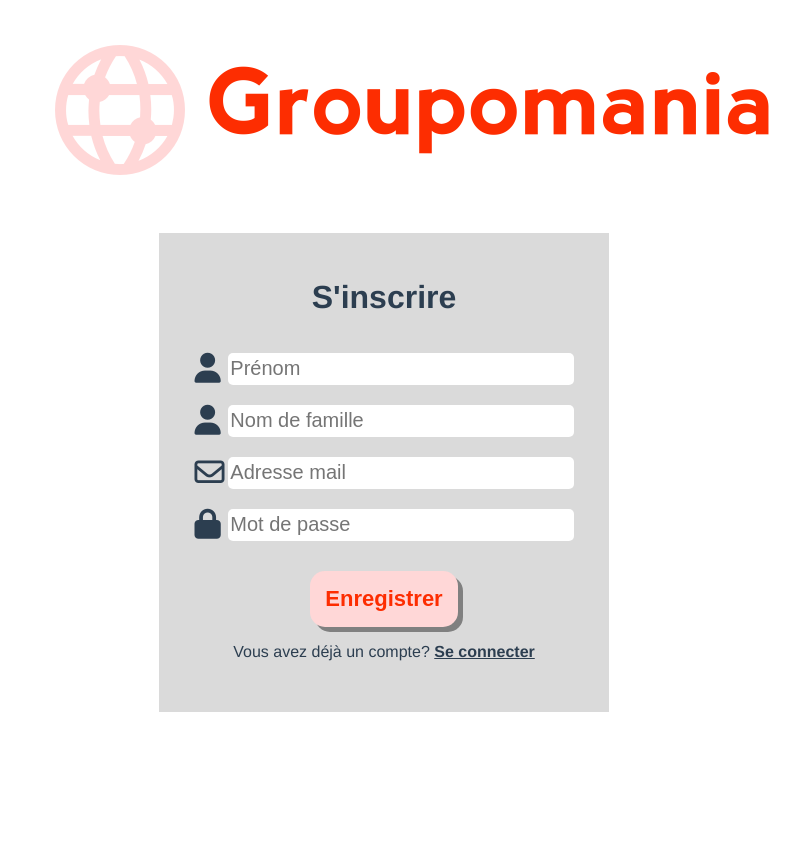
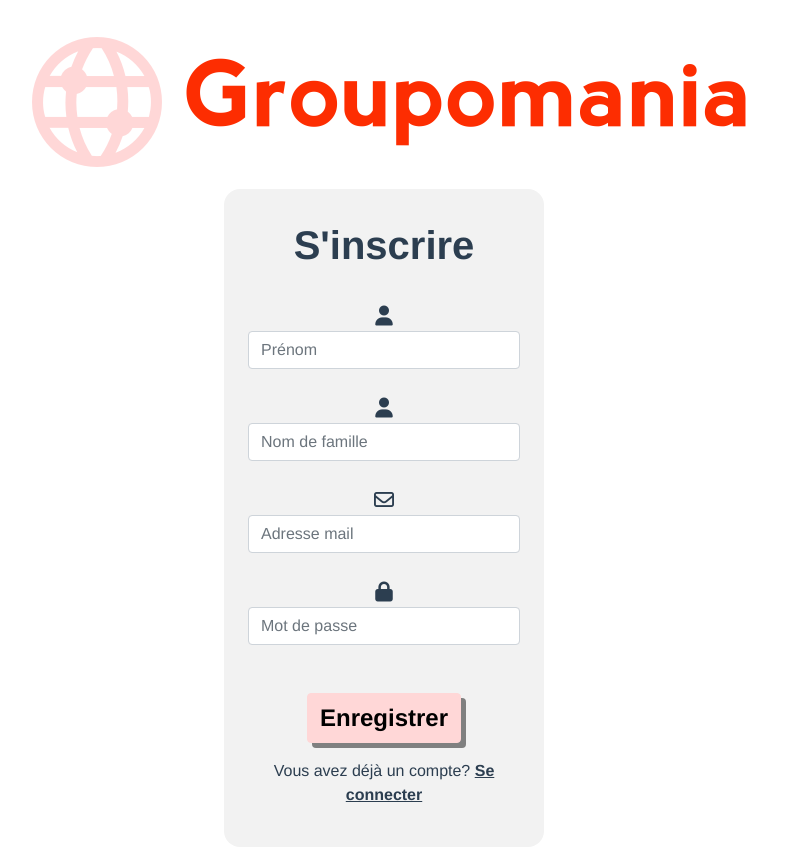
Before and after one commit to MMary13/MarieMichee_7_16082021_frontend, a Vue app: page /register in a window 1280 px wide. Shown: the whole page, without its empty margins (256-1056 px from the left). Before the commit the page ends 800 px from the top, so only its background shows below. Built offline with nearby package versions, Linux system fonts and the light colour scheme.

Commit message:
Integration BootstrapVue

```diff
--- a/package.json
+++ b/package.json
@@ -9,6 +9,8 @@
   },
   "dependencies": {
     "axios": "^0.21.1",
+    "bootstrap": "^5.0.2",
+    "bootstrap-vue": "^2.21.2",
     "core-js": "^3.6.5",
     "vue": "^2.6.11",
     "vue-router": "^3.2.0",
--- a/src/App.vue
+++ b/src/App.vue
@@ -9,6 +9,7 @@
 </template>
 
 <style lang="scss">
+
 #app {
   font-family: Avenir, Helvetica, Arial, sans-serif;
   -webkit-font-smoothing: antialiased;
--- /dev/null
+++ b/src/app.scss
@@ -0,0 +1,9 @@
+
+// Your variable overrides
+$primary:#FFD7D7;
+$secondary: #FD2D01;
+$dark:#F2F2F2;
+$border-radius-lg: 1rem;
+
+// Bootstrap and its default variables
+@import '../node_modules/bootstrap/scss/bootstrap';
--- a/src/components/HelloWorld.vue
+++ b/src/components/HelloWorld.vue
@@ -1,9 +1,9 @@
 <template>
-    <div id="home">
-    <img alt="Groupomania logo" src="../assets/logo_groupomania-red-left.png">
-      <div class="nav">
-        <router-link to="/register">S'inscrire</router-link>
-        <router-link to="/login">Se connecter</router-link>
+    <div id="helloWorld">
+    <img alt="Groupomania logo" src="../assets/logo_groupomania-red-left.png" class="mb-5">
+      <div class="nav mt-5 d-flex justify-content-center">
+        <router-link to="/register" class="nav-link text-reset text-decoration-none fs-1 fw-bold p-3 px-5 rounded-3 me-5 shadow">S'inscrire</router-link>
+        <router-link to="/login" class="nav-link text-reset text-decoration-none fs-1 fw-bold p-3 rounded-3 ms-5 shadow">Se connecter</router-link>
       </div>
       <router-view/>
   </div>
@@ -17,30 +17,38 @@
 
 <!-- Add "scoped" attribute to limit CSS to this component only -->
 <style scoped lang="scss">
- #home {
-    margin-top: 60px;
+@import '../app.scss';
+
+#helloWorld .nav-link {
+  background-color: $primary;
+  &:hover {
+    background-color: $secondary;
   }
+}
+//  #helloWorld {
+//     margin-top: 60px;
+//   }
 
-  .nav {
-    width: 50%;
-    margin:auto;
-    margin-top:150px;
-    display: flex;
-    justify-content: space-between;
-    a {
-      background-color: #FFD7D7;
-      text-decoration: none;
-      font-size: 36px;
-      color: #2c3e50;
-      font-weight: bold;
-      padding: 15px;
-      border-radius: 15px;
-      width: 250px;
-      box-shadow: 3px 3px #F2F2F2;
-      &:hover {
-        background-color: #FD2D01;
-        color:#FFD7D7;
-      }
-    }
-  }
+//   .nav {
+//     width: 50%;
+//     margin:auto;
+//     margin-top:150px;
+//     display: flex;
+//     justify-content: space-between;
+//     a {
+//       background-color: #FFD7D7;
+//       text-decoration: none;
+//       font-size: 36px;
+//       color: #2c3e50;
+//       font-weight: bold;
+//       padding: 15px;
+//       border-radius: 15px;
+//       width: 250px;
+//       box-shadow: 3px 3px #F2F2F2;
+//       &:hover {
+//         background-color: #FD2D01;
+//         color:#FFD7D7;
+//       }
+//     }
+//   }
 </style>
--- a/src/components/Login.vue
+++ b/src/components/Login.vue
@@ -1,27 +1,29 @@
 <template>
-  <div>
+  <div id="login">
     <img alt="Groupomania logo" src="../assets/logo_groupomania-red-left.png">
-    <div class="login">
-        <h1>Se connecter</h1>
-        <form @submit.prevent="login">
-        <div class="form-item">
+    <div class="bg-dark mx-5 p-4 w-25 mx-auto rounded-3">
+        <h1 class="my-2 fs-1 fw-bold">Se connecter</h1>
+        <b-form @submit.prevent="login" class="d-flex flex-column justify-content-center justify-items-center">
+        <b-form-group class=" w-100 mt-4">
             <label for="mail"><i class="far fa-envelope"></i></label>
-            <input v-model="user.mail" type="email" name="email" id="mail" placeholder="Adresse mail">
+            <b-form-input v-model="user.mail" type="email" name="email" id="mail" placeholder="Adresse mail"></b-form-input>
+        </b-form-group>
+        <div v-if="errors" class="error">
+          <b-form-invalid-feedback :state="emailValidation" v-if="!$v.user.mail.required">Le champ est requis.</b-form-invalid-feedback>
+          <b-form-invalid-feedback :state="emailValidation" v-if="!$v.user.mail.email">Votre mail n'est pas valide.</b-form-invalid-feedback>
         </div>
+
+        <b-form-group class="w-100 mt-4">
+            <label for="pwsd"><i class="fas fa-lock"></i></label>
+            <b-form-input v-model="user.password" type="password" name="password" id="pwsd" placeholder="Mot de passe"></b-form-input>
+        </b-form-group>
         <div v-if="errors" class="error">
-              <p v-if="!$v.user.mail.required">Le champ est requis.</p>
-              <p v-if="!$v.user.mail.email">Votre mail n'est pas valide.</p>
+              <b-form-invalid-feedback :state="passwordValidation" v-if="!$v.user.password.required">Le champ est requis.</b-form-invalid-feedback>
+              <b-form-invalid-feedback :state="passwordValidation" v-if="!$v.user.password.strongPassword">Votre mot de passe doit contenir 1 lettre Majuscule, 1 lettre minuscule, 1 chiffre, un caractère spécial et doit faire au minimum 8 caractères.</b-form-invalid-feedback>
         </div>
-        <div class="form-item">
-            <label for="pwsd"><i class="fas fa-lock"></i></label>
-            <input v-model="user.password" type="password" name="password" id="pwsd" placeholder="Mot de passe">
-        </div>
-        <div v-if="errors" class="error">
-              <p v-if="!$v.user.password.required">Le champ est requis.</p>
-              <p v-if="!$v.user.password.strongPassword">Votre mot de passe doit contenir 1 lettre Majuscule, 1 lettre minuscule, 1 chiffre, un caractère spécial et doit faire au minimum 8 caractères.</p>
-        </div>
-        <button type="submit" class="btn btn-primary">Connexion</button>
-        </form>
+
+        <b-button type="submit" variant="primary" class="btn btn-primary mt-5 align-self-center fs-4 fw-bold">Connexion</b-button>
+      </b-form>
     </div>
   </div>
 
@@ -40,6 +42,14 @@
         password:null
       },
       errors: false
+    }
+  },
+  computed: {
+    emailValidation() {
+      return !this.$v.user.mail.$invalid;
+    },
+    passwordValidation() {
+      return !this.$v.user.password.$invalid;
     }
   },
   validations: {
@@ -95,42 +105,4 @@
 
 <!-- Add "scoped" attribute to limit CSS to this component only -->
 <style scoped lang="scss">
-.login {
-  background-color: #dadada;
-  padding: 25px 35px 35px 35px;
-  width:30%;
-  margin: auto;
-  margin-top: 40px;
-}
-
-form {
-  display: flex;
-  flex-direction: column;
-}
-
-.form-item {
-  display: flex;
-  justify-content: space-between;
-  margin: 20px 0 5px 0;
-  i {
-    font-size:30px;
-  }
-  input {
-        width: 90%;
-        height: 30px;
-        border:none;
-        border-radius: 5px;
-        font-size: 20px;
-    }
-}
-
-button {
-  margin-top:25px;
-}
-.error {
-  text-align: left;
-  color: red;
-  font-size: 12px;
-}
-
 </style>
--- a/src/components/Register.vue
+++ b/src/components/Register.vue
@@ -1,42 +1,42 @@
 <template>
-  <div>
+  <div id="register">
     <img alt="Groupomania logo" src="../assets/logo_groupomania-red-left.png">
-    <div class="register">
-        <h1>S'inscrire</h1>
-        <form @submit.prevent="signup">
-        <div class="form-item">
+    <div class="bg-dark mx-5 my-2 p-4 w-25 mx-auto rounded-3">
+        <h1 class="my-2 fs-1 fw-bold">S'inscrire</h1>
+        <b-form @submit.prevent="signup" class="d-flex flex-column justify-content-center justify-items-center">
+        <b-form-group class="w-100 mt-4">
             <label for="firstName"><i class="fas fa-user"></i></label>
-            <input v-model="user.firstName" type="text" name="firstName" id="firstName" placeholder="Prénom">
+            <b-form-input v-model="user.firstName" type="text" name="firstName" id="firstName" placeholder="Prénom"></b-form-input>
+        </b-form-group>
+        <div v-if="errors" class="error">
+          <b-form-invalid-feedback :state="prenomValidation" v-if="!$v.user.firstName.required">Le champ est requis.</b-form-invalid-feedback>
+          </div>
+        <b-form-group class=" w-100 mt-4">
+            <label for="lastName"><i class="fas fa-user"></i></label>
+            <b-form-input v-model="user.lastName" type="text" name="lastName" id="lastName" placeholder="Nom de famille"></b-form-input>
+        </b-form-group>
+        <div v-if="errors" class="error">
+              <b-form-invalid-feedback :state="nomValidation" v-if="!$v.user.lastName.required">Le champ est requis.</b-form-invalid-feedback>
         </div>
+        <b-form-group class=" w-100 mt-4">
+            <label for="email"><i class="far fa-envelope"></i></label>
+            <b-form-input v-model="user.mail" type="email" name="email" id="email" placeholder="Adresse mail"></b-form-input>
+        </b-form-group>
         <div v-if="errors" class="error">
-          <p v-if="!$v.user.firstName.required">Le champ est requis.</p>
-          </div>
-        <div class="form-item">
-            <label for="lastName"><i class="fas fa-user"></i></label>
-            <input v-model="user.lastName" type="text" name="lastName" id="lastName" placeholder="Nom de famille">
+              <b-form-invalid-feedback :state="emailValidation" v-if="!$v.user.mail.required">Le champ est requis.</b-form-invalid-feedback>
+              <b-form-invalid-feedback :state="emailValidation" v-if="!$v.user.mail.email">Votre mail n'est pas valide.</b-form-invalid-feedback>
         </div>
+        <b-form-group class=" w-100 mt-4">
+            <label for="password"><i class="fas fa-lock"></i></label>
+            <b-form-input v-model="user.password" type="password" name="password" id="password" placeholder="Mot de passe"></b-form-input>
+        </b-form-group>
         <div v-if="errors" class="error">
-              <p v-if="!$v.user.lastName.required">Le champ est requis.</p>
+          <b-form-invalid-feedback :state="passwordValidation" v-if="!$v.user.password.required">Le champ est requis.</b-form-invalid-feedback>
+          <b-form-invalid-feedback :state="passwordValidation" v-if="!$v.user.password.strongPassword">Votre mot de passe doit contenir 1 lettre Majuscule, 1 lettre minuscule, 1 chiffre, un caractère spécial et doit faire au minimum 8 caractères.</b-form-invalid-feedback>
         </div>
-        <div class="form-item">
-            <label for="email"><i class="far fa-envelope"></i></label>
-            <input v-model="user.mail" type="email" name="email" id="email" placeholder="Adresse mail">
-        </div>
-        <div v-if="errors" class="error">
-              <p v-if="!$v.user.mail.required">Le champ est requis.</p>
-              <p v-if="!$v.user.mail.email">Votre mail n'est pas valide.</p>
-        </div>
-        <div class="form-item">
-            <label for="password"><i class="fas fa-lock"></i></label>
-            <input v-model="user.password" type="password" name="password" id="password" placeholder="Mot de passe">
-        </div>
-        <div v-if="errors" class="error">
-          <p v-if="!$v.user.password.required">Le champ est requis.</p>
-          <p v-if="!$v.user.password.strongPassword">Votre mot de passe doit contenir 1 lettre Majuscule, 1 lettre minuscule, 1 chiffre, un caractère spécial et doit faire au minimum 8 caractères.</p>
-        </div>
-        <button type="submit" class="btn btn-primary">Enregistrer</button>
-        </form>
-        <p>Vous avez déjà un compte? <router-link to="/login">Se connecter</router-link></p>
+        <b-button type="submit" variant="primary" class="btn btn-primary mt-5 mb-3 align-self-center fs-4 fw-bold rounded-2">Enregistrer</b-button>
+        </b-form>
+        <p>Vous avez déjà un compte? <router-link to="/login" class="text-reset fw-bold">Se connecter</router-link></p>
     </div>
   </div>
 </template>
@@ -57,6 +57,20 @@
         password:null
       },
       errors:false
+    }
+  },
+  computed: {
+    prenomValidation() {
+      return !this.$v.user.firstName.$invalid;
+    },
+    nomValidation() {
+      return !this.$v.user.lastName.$invalid;
+    },
+    emailValidation() {
+      return !this.$v.user.mail.$invalid;
+    },
+    passwordValidation() {
+      return !this.$v.user.password.$invalid;
     }
   },
    validations: {
@@ -128,46 +142,4 @@
 
 <!-- Add "scoped" attribute to limit CSS to this component only -->
 <style scoped lang="scss">
-.register {
-  background-color: #dadada;
-  padding: 25px 35px 35px 35px;
-  width:30%;
-  margin:auto;
-  margin-top: 40px;
-  a {
-      color: #2c3e50;
-      font-weight: bold;
-  }
-}
-
-form {
-  display: flex;
-  flex-direction: column;
-}
-
-.form-item {
-  display: flex;
-  justify-content: space-between;
-  margin: 15px 0 5px 0;
-  i {
-    font-size:30px;
-  }
-  input {
-        width: 90%;
-        height: 30px;
-        border:none;
-        border-radius: 5px;
-        font-size: 20px;
-    }
-}
-
-button {
-  margin-top:25px;
-}
-
-.error {
-  text-align: left;
-  color: red;
-  font-size: 12px;
-}
 </style>
--- a/src/views/Home.vue
+++ b/src/views/Home.vue
@@ -1,18 +1,17 @@
 <template>
   <div id="home">
-    <img alt="Groupomania logo" src="../assets/logo_groupomania-red-left.png">
-      <div class="nav">
-        <router-link to="/register">S'inscrire</router-link>
-        <router-link to="/login">Se connecter</router-link>
-      </div>
-      <router-view/>
+    <HelloWorld />
   </div>
 </template>
 
 <script>
+import HelloWorld from '../components/HelloWorld.vue'
 
 export default {
   name: 'Home',
+  components: {
+    HelloWorld
+  },
   mounted() {
     if(this.$store.getters.isAuthenticated) {
       console.log("Authentifié: "+this.$store.state.authenticated);
```
Also changed, not shown: src/main.js (+10 -1 lines), src/assets/logo_groupomania-red-left.png, 1 other file (tests, documents, lock files or other folders).
